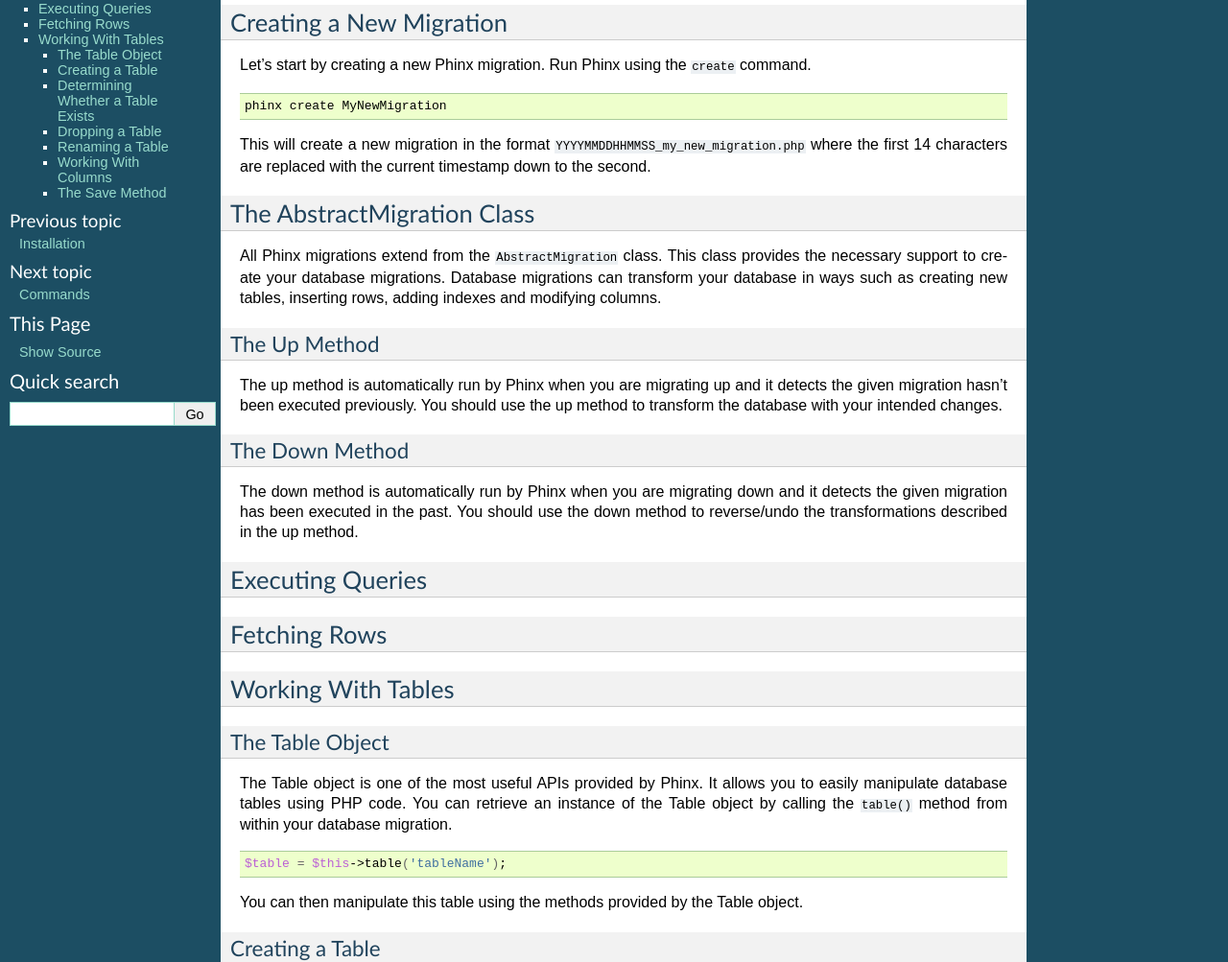
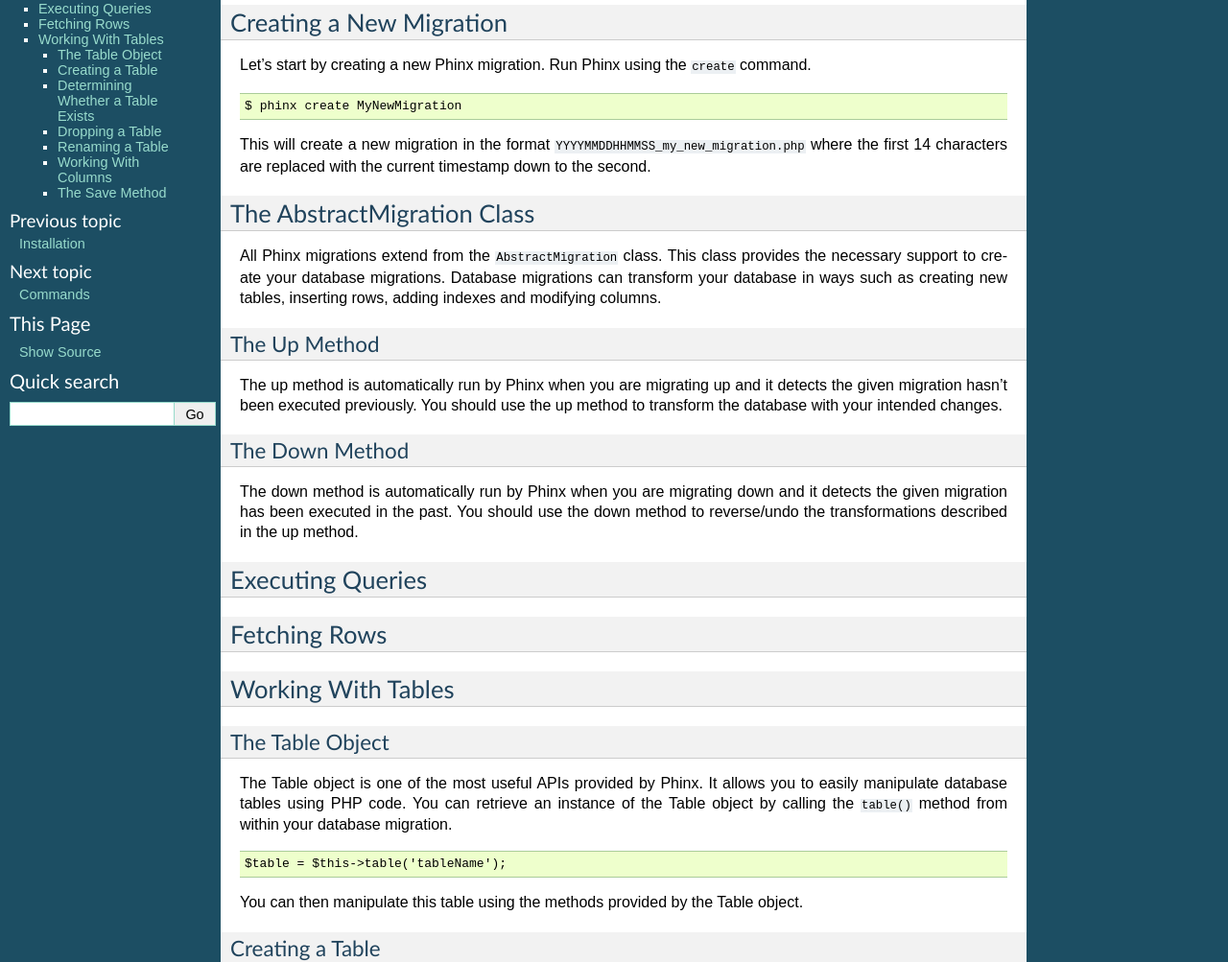
Before and after one commit to cakephp/phinx, a Sphinx documentation site: the page built from docs/migrations.rst, in a window 1280 px wide. Shown: the part 169-1172 px from the top of the page at 96% size. Built offline with Sphinx 7.4.7, drawn with Linux system fonts in a browser that asks for light colours.

Commit message:
fixing the migration examples

```diff
--- a/docs/migrations.rst
+++ b/docs/migrations.rst
@@ -16,7 +16,7 @@
 
 .. code-block:: bash
 
-        phinx create MyNewMigration
+        $ phinx create MyNewMigration
 
 This will create a new migration in the format
 ``YYYYMMDDHHMMSS_my_new_migration.php`` where the first 14 characters are
@@ -61,7 +61,7 @@
 instance of the Table object by calling the ``table()`` method from within
 your database migration.
 
-.. code-block:: bash
+.. code-block:: php
 
         $table = $this->table('tableName');
 
```
